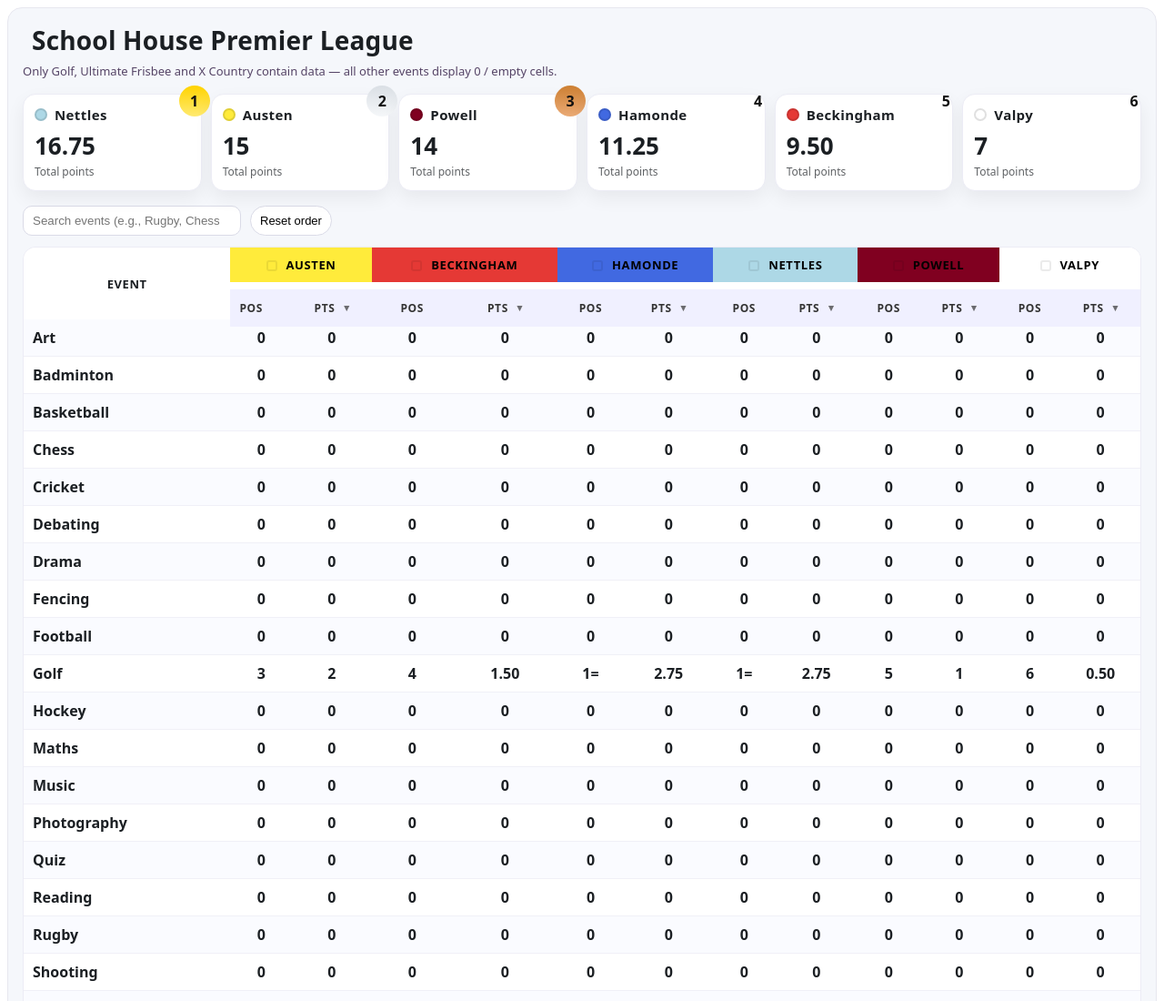
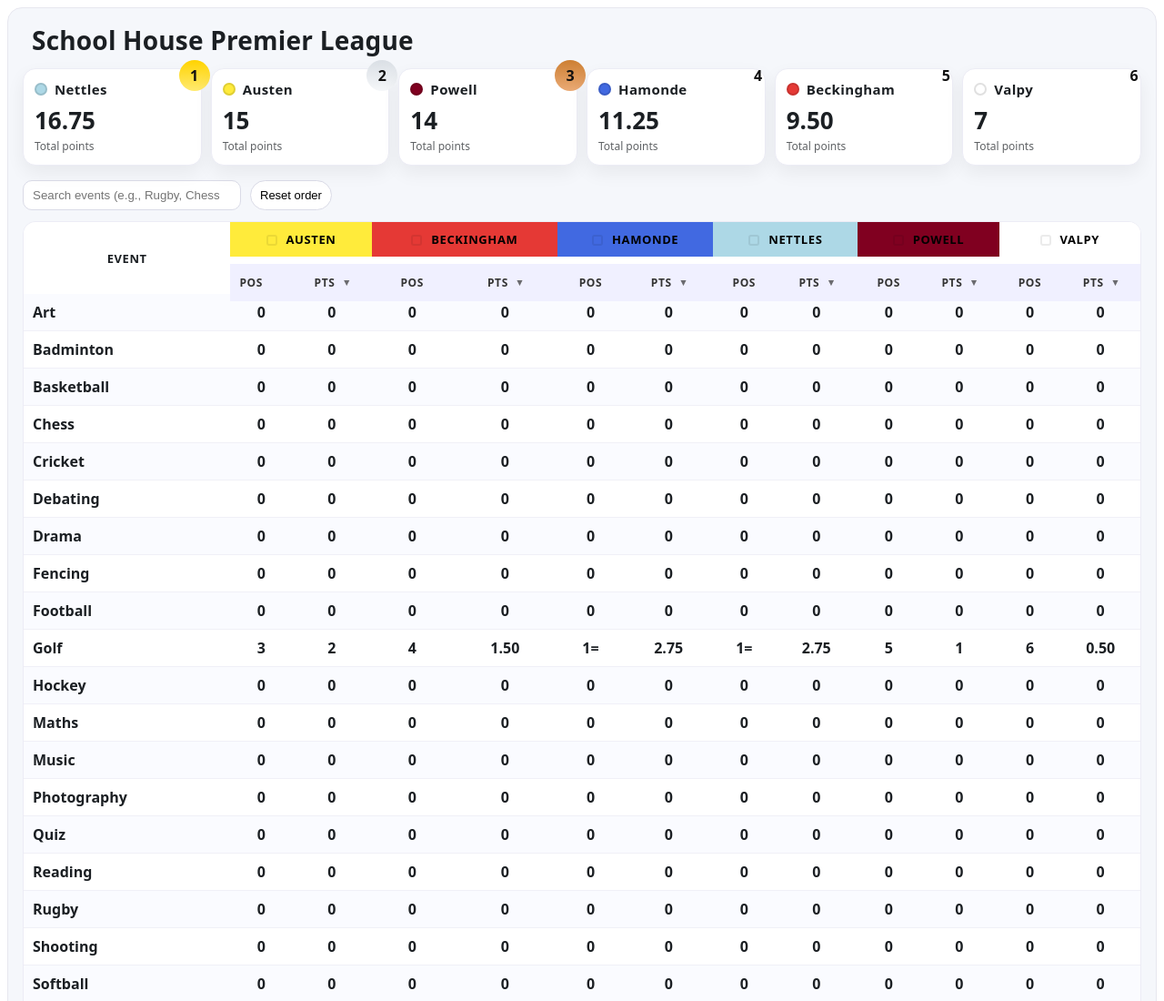
Before and after one commit to snowstormxd/hardy-cup-table-2025-26, a plain HTML site: page index.html in a window 1280 px wide. Shown: the top 1100 px of the page at 91% size. Drawn offline with Linux system fonts and the light colour scheme.

Commit message:
Remove note about event data in standings
Removed outdated note about event data display.

```diff
--- a/index.html
+++ b/index.html
@@ -62,7 +62,6 @@
 <body>
 <div class="house-pl" id="HousePL">
   <h2><span class="crest" aria-hidden="true"></span> School House Premier League</h2>
-  <div class="sub">Only Golf, Ultimate Frisbee and X Country contain data — all other events display 0 / empty cells.</div>
 
   <div class="standings" id="standings"></div>
 
```
